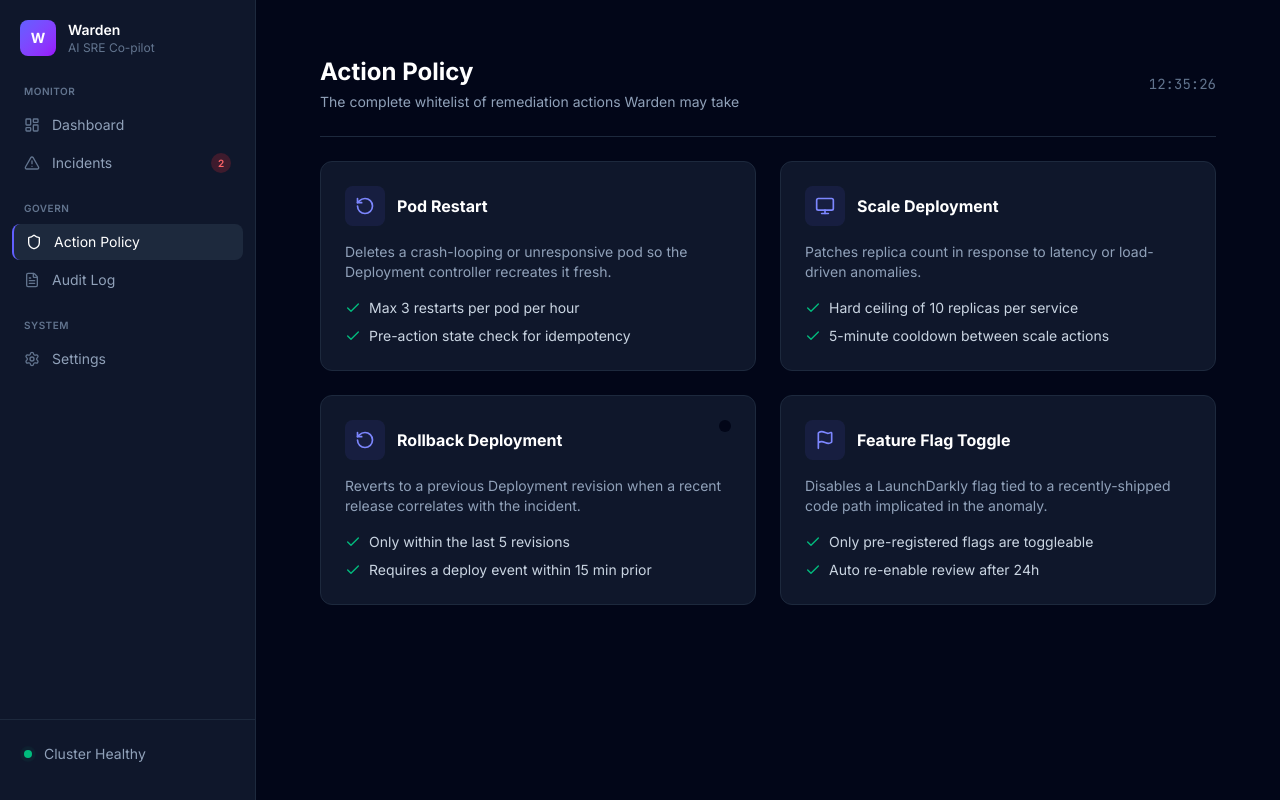
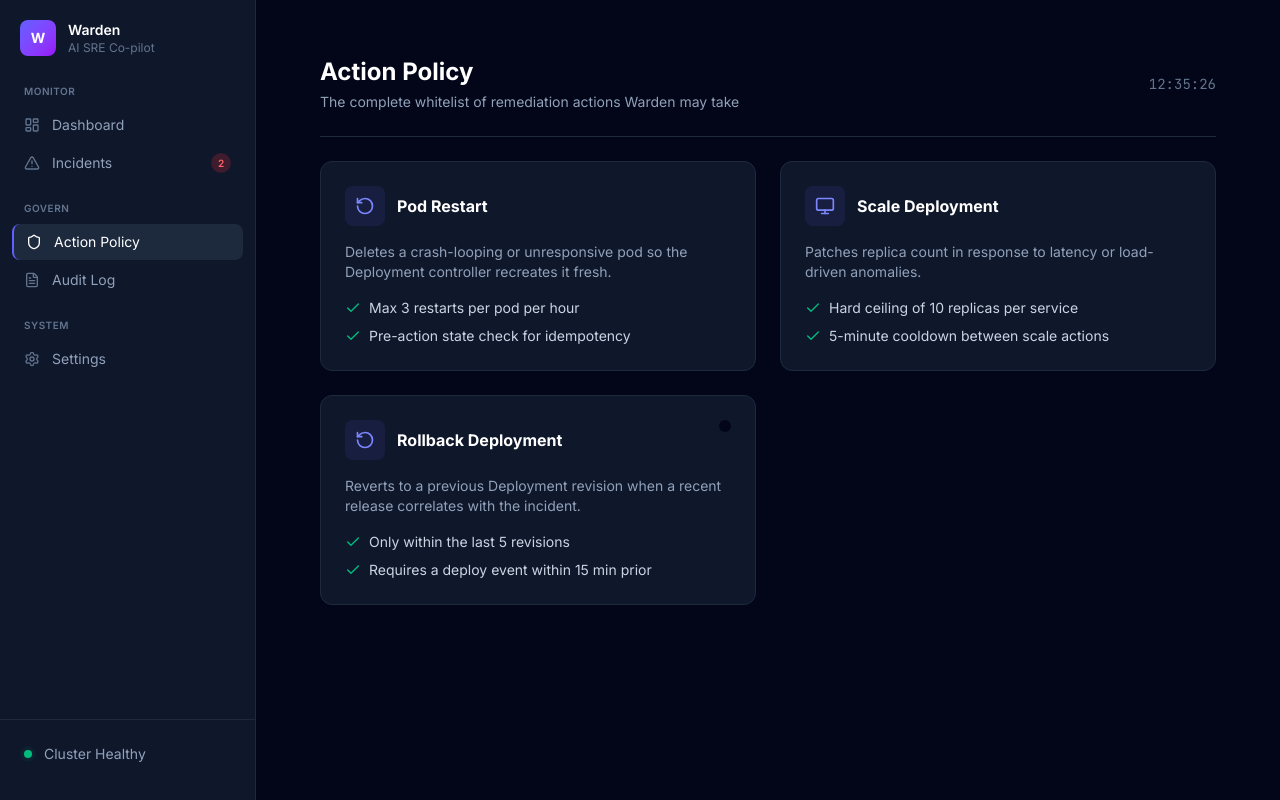
Before and after one commit to Abjithbk/warden-ai, a React app in the folder dashboard/frontend/: page /policy in a window 1280 px wide. Built offline with nearby package versions, Linux system fonts and the light colour scheme; no server answers; the HTML template or start-up script is replaced by a standard one.

Commit message:
fix:removed the feature flag toggle

```diff
--- a/dashboard/frontend/src/pages/ActionPolicyPage.jsx
+++ b/dashboard/frontend/src/pages/ActionPolicyPage.jsx
@@ -31,16 +31,6 @@ const policies = [
       'Requires a deploy event within 15 min prior',
     ],
     enabled: false,
-  },
-  {
-    icon: 'Flag',
-    title: 'Feature Flag Toggle',
-    description: 'Disables a LaunchDarkly flag tied to a recently-shipped code path implicated in the anomaly.',
-    guardrails: [
-      'Only pre-registered flags are toggleable',
-      'Auto re-enable review after 24h',
-    ],
-    enabled: true,
   },
 ];
 
```
